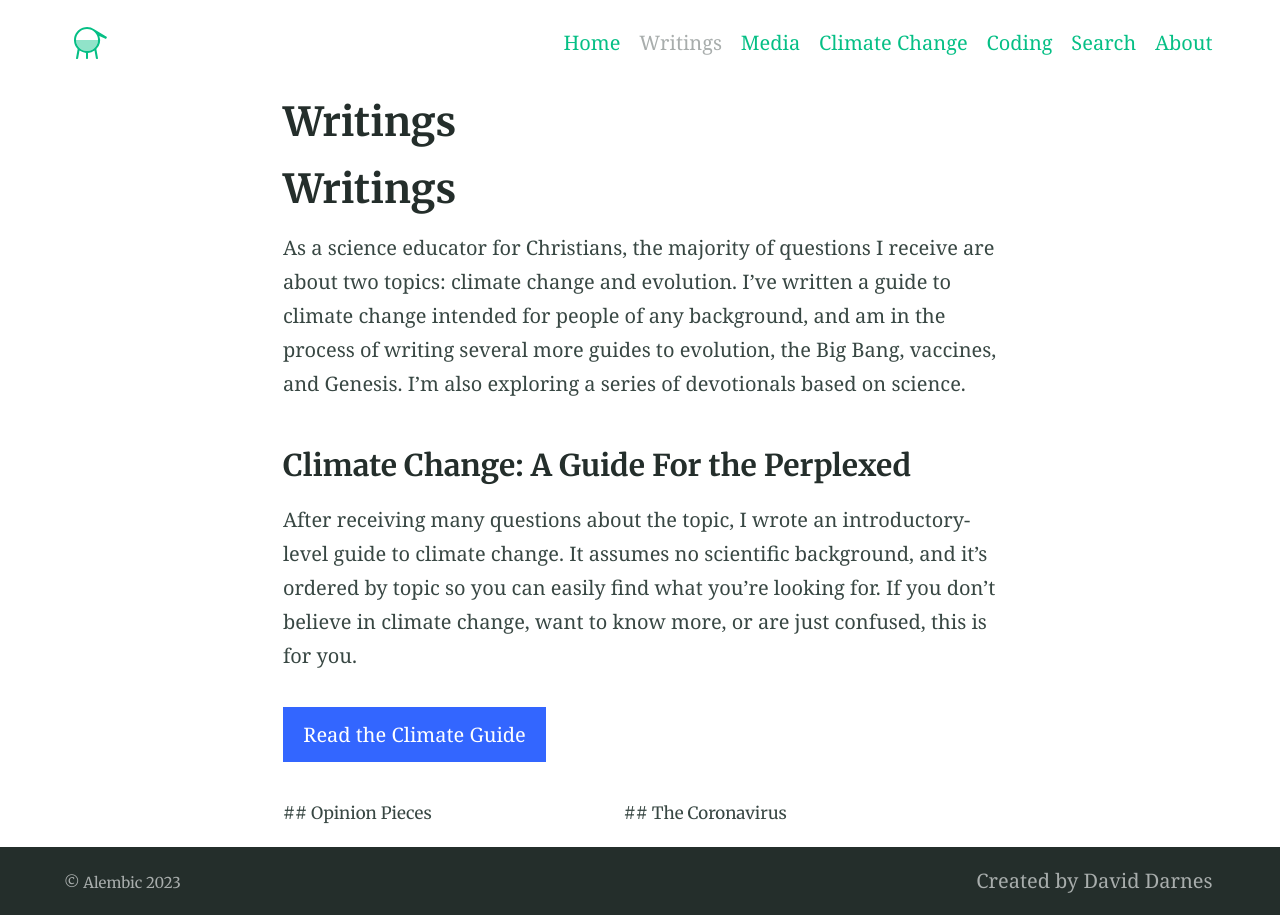
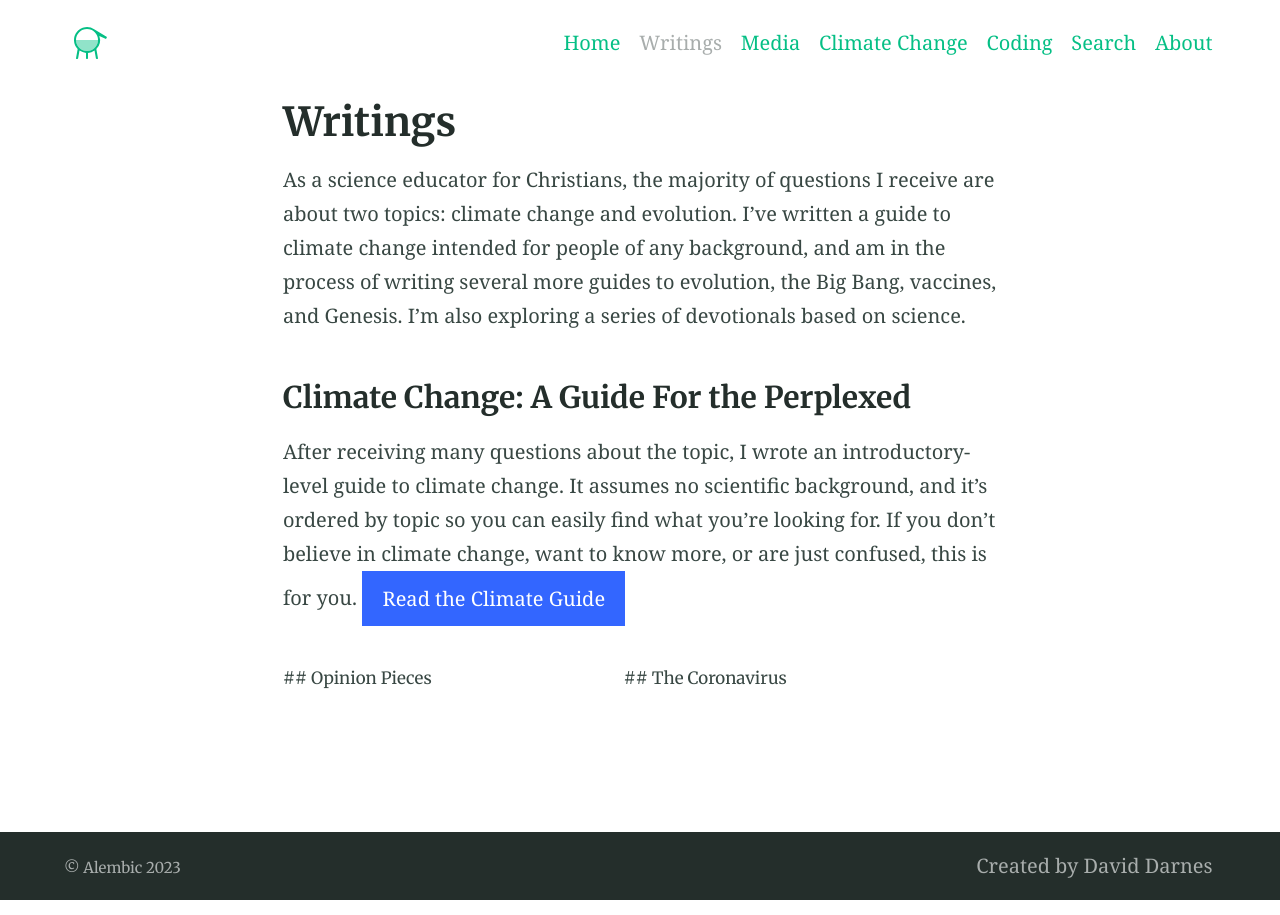
Before and after one commit to matthewdgroves/matthewdgroves.github.io, a Jekyll site: the page built from writings.md, in a window 1280 px wide. Built offline with Jekyll 4.4.1, drawn with Linux system fonts in a browser that asks for light colours.

Commit message:
Update writings.md

```diff
--- a/writings.md
+++ b/writings.md
@@ -3,14 +3,11 @@ title: Writings
 excerpt:
 ---
 
-# Writings
-
 As a science educator for Christians, the majority of questions I receive are about two topics: climate change and evolution. I've written a guide to climate change intended for people of any background, and am in the process of writing several more guides to evolution, the Big Bang, vaccines, and Genesis. I’m also exploring a series of devotionals based on science.
 
 ### Climate Change: A Guide For the Perplexed
 After receiving many questions about the topic, I wrote an introductory-level guide to climate change. It assumes no scientific background, and it’s ordered by topic so you can easily find what you’re looking for. If you don't believe in climate change, want to know more, or are just confused, this is for you.
-
-{% include button.html text="Read the Climate Guide" link="Climate_Guide.md" color="#3366ff" %}
+{% include button.html text="Read the Climate Guide" link="Climate_Guide.md" color="#3366ff" align="center"%}
 
 <table>
     <tr>
```
